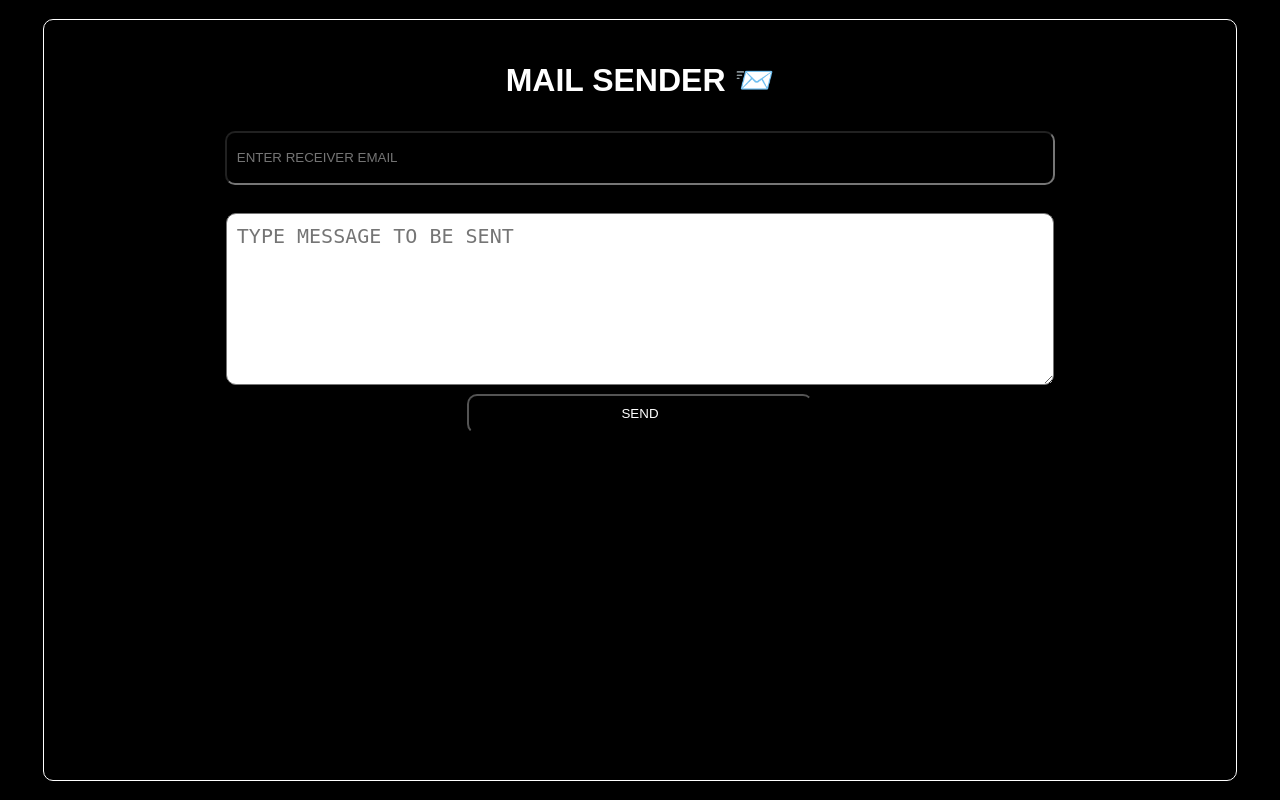
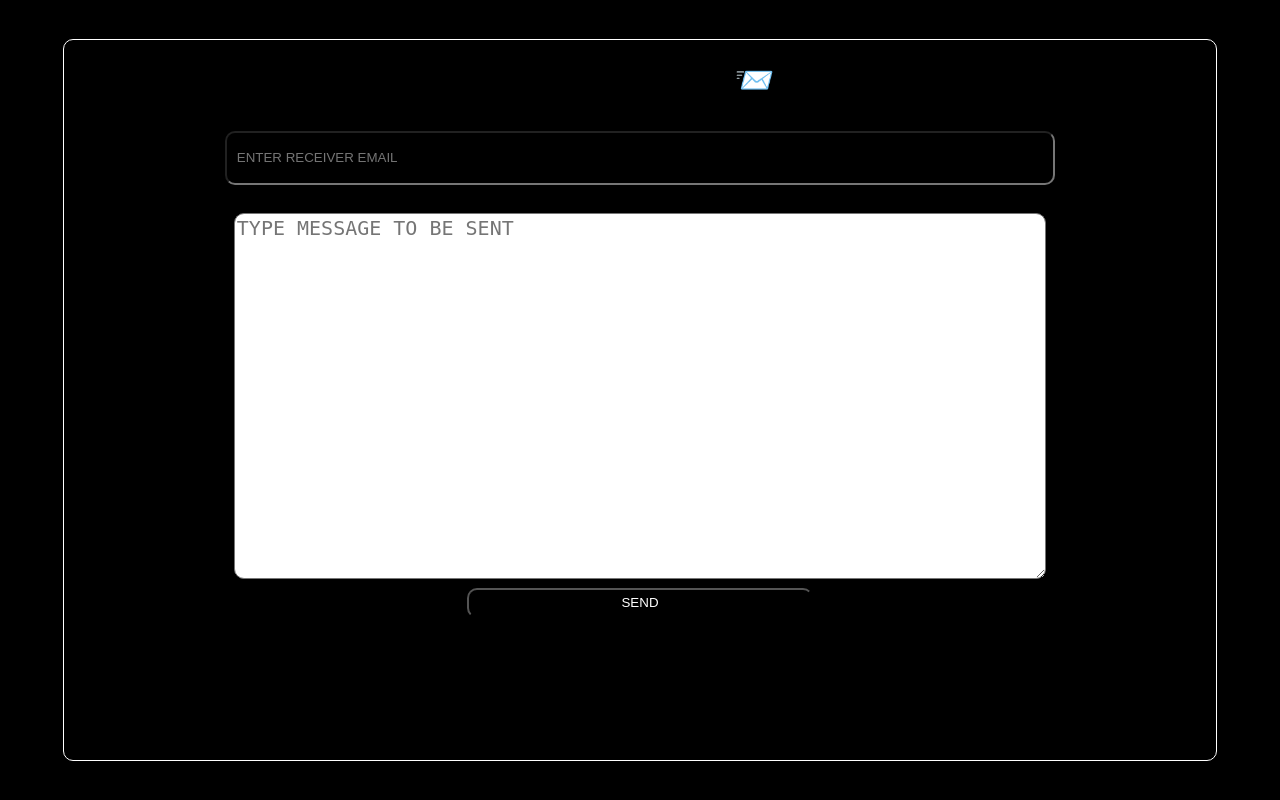
Before and after one commit to Sman12345678/Mail-Sender, a Flask app: page / in a window 1280 px wide. Run offline with Flask 3, Linux system fonts and the light colour scheme.

Commit message:
Update index.html

```diff
--- a/templates/index.html
+++ b/templates/index.html
@@ -4,6 +4,7 @@
   <meta http-equiv="CONTENT-TYPE" content="text/html; charset=UTF-8">
   <meta name="viewport" content="width=device-width, initial-scale=1.0">
   <title>MAIL SENDER</title>
+
   <style>
     body {
       font-family: Arial, sans-serif;
@@ -21,7 +22,6 @@
       justify-content: center;
       text-align: center;
       height: 90%;
-      padding: 20px;
     }
     #send {
       color: #fff;
@@ -34,29 +34,26 @@
     }
     #text {
       width: 70%;
-      height: 150px;
+      height: 50%;
       border-radius: 10px;
       color: orange;
       font-size: 20px;
-      padding: 10px;
     }
     #sub {
       background-color: black;
       color: #fff;
       border-radius: 10px;
-      height: 40px;
+      height: 30px;
       width: 30%;
       margin: 5px;
-      padding: 10px;
     }
     #sub:hover {
       color: #000000;
       background-color: #fff;
     }
-    h1 {
-      color: #fff;
-    }
   </style>
+
+
 </head>
 <body>
   <form action="/send-mail" method="POST" id="container">
```
